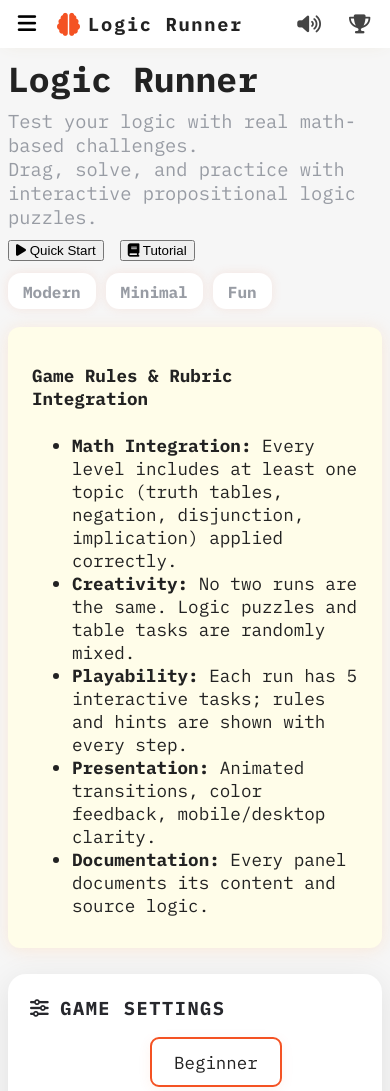
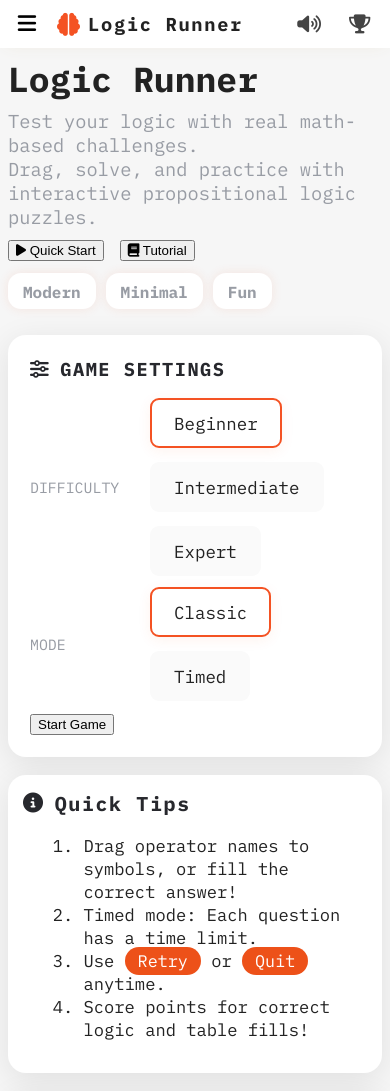
Before and after one commit to bertings1/Logic-Runner-1.0, a plain HTML site: page index.html in a window 390 px wide. Shown: the top 1091 px of the page. Drawn offline with Linux system fonts and the light colour scheme.

Commit message:
Update index.html

```diff
--- a/index.html
+++ b/index.html
@@ -52,16 +52,7 @@
             <span class="meta-pill" data-animate="badge-delay">Minimal</span>
             <span class="meta-pill" data-animate="badge-delay2">Fun</span>
           </div>
-          <div class="play-info" data-animate="fade">
-            <h4>Game Rules & Rubric Integration</h4>
-            <ul>
-              <li><b>Math Integration:</b> Every level includes at least one topic (truth tables, negation, disjunction, implication) applied correctly.</li>
-              <li><b>Creativity:</b> No two runs are the same. Logic puzzles and table tasks are randomly mixed.</li>
-              <li><b>Playability:</b> Each run has 5 interactive tasks; rules and hints are shown with every step.</li>
-              <li><b>Presentation:</b> Animated transitions, color feedback, mobile/desktop clarity.</li>
-              <li><b>Documentation:</b> Every panel documents its content and source logic.</li>
-            </ul>
-          </div>
+          <!-- Removed play-info: Game Rules & Rubric Integration and list -->
         </div>
         <aside class="hero-right" data-animate="fade-delay">
           <div class="card" id="settings-card">
@@ -130,23 +121,7 @@
           </ul>
           <p>This game was built for math integration, logic mastery, and fun for our class.</p>
         </div>
-        <div class="about-rubric" data-animate="fade-pop">
-          <h4>Project Rubric</h4>
-          <table class="rubric-table">
-            <thead>
-              <tr><th>Criteria</th><th>Description</th><th>Points</th></tr>
-            </thead>
-            <tbody>
-              <tr><td>Math Integration</td><td>At least 1 topic applied correctly</td><td>20</td></tr>
-              <tr><td>Playability</td><td>Rules are clear & game works as intended</td><td>20</td></tr>
-              <tr><td>Creativity</td><td>Unique & engaging concept</td><td>20</td></tr>
-              <tr><td>Presentation</td><td>Clear, confident, organized</td><td>15</td></tr>
-              <tr><td>Documentation</td><td>Complete, neat, correct format</td><td>15</td></tr>
-              <tr><td>Contribution</td><td>Active in group presentation</td><td>10</td></tr>
-              <tr><th colspan="2">Total</th><th>100</th></tr>
-            </tbody>
-          </table>
-        </div>
+        <!-- Removed about-rubric: Project Rubric table and section -->
       </div>
     </section>
 
```
